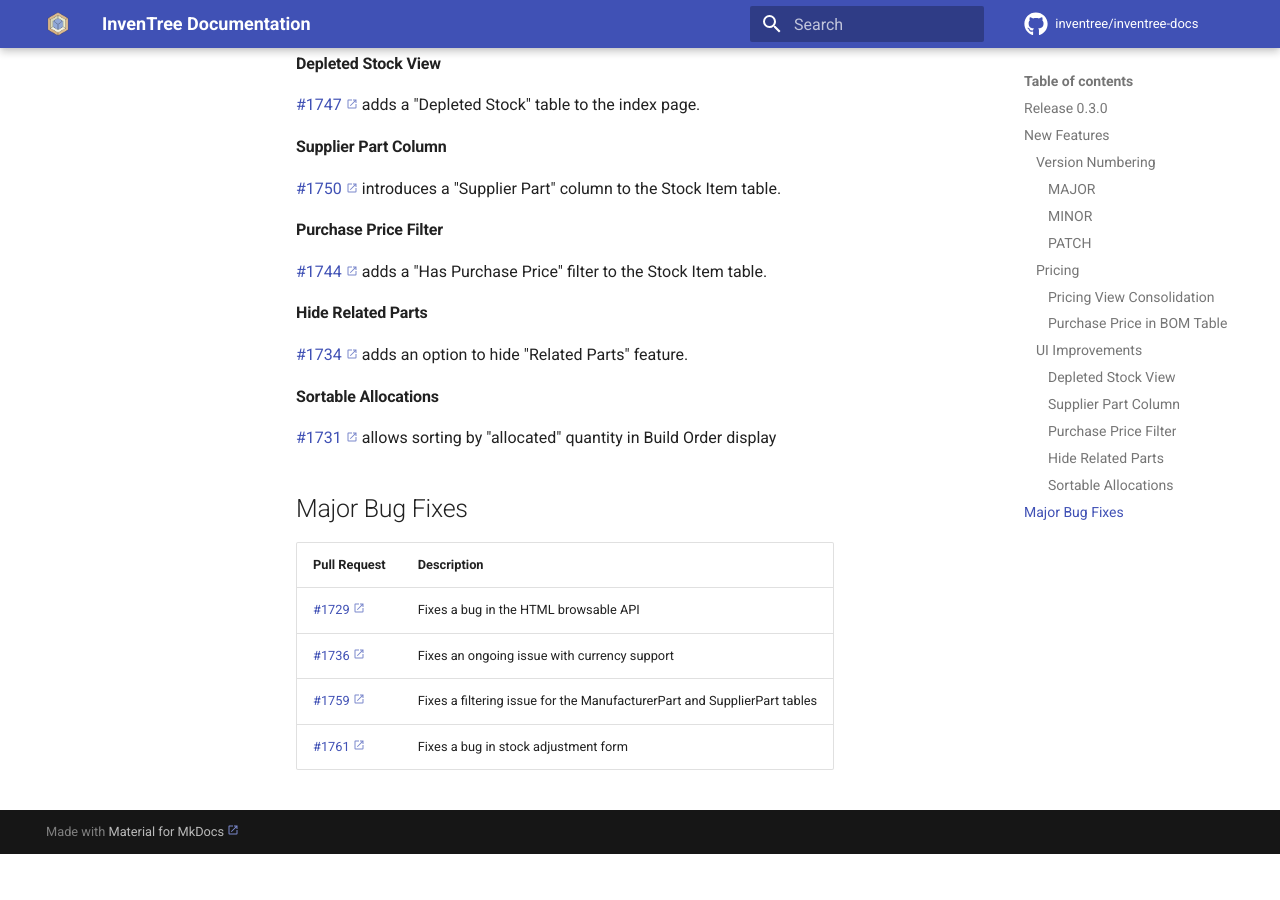
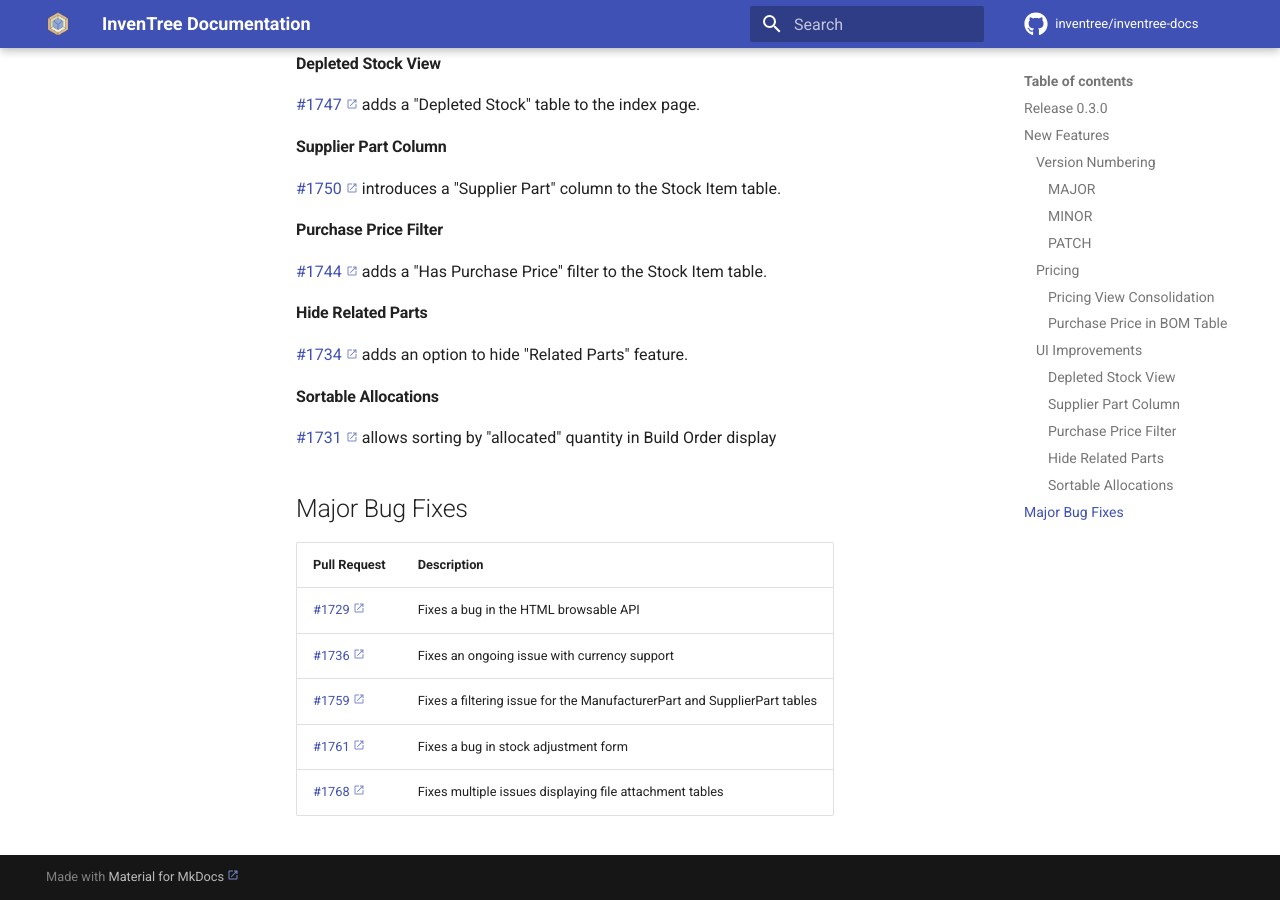
Before and after one commit to inventree/inventree-docs, an MkDocs documentation site: the page built from docs/releases/0.2.5.md, in a window 1280 px wide and 900 px high, scrolled down 1127 px. Built offline with MkDocs 1.6.1 and Material for MkDocs 9.7.7, drawn with Linux system fonts in a browser that asks for light colours; a script that is not in the unit is left out; comment, search, counter and statistics services are not loaded; before the commit the page ends 1981 px from its top, so only the background shows below that.

Commit message:
Update 0.2.5.md

```diff
--- a/docs/releases/0.2.5.md
+++ b/docs/releases/0.2.5.md
@@ -68,3 +68,4 @@ Multiple user interface improvements have been implemented, as described below:
 | [#1736](https://github.com/inventree/InvenTree/pull/1736) | Fixes an ongoing issue with currency support |
 | [#1759](https://github.com/inventree/InvenTree/pull/1759) | Fixes a filtering issue for the ManufacturerPart and SupplierPart tables |
 | [#1761](https://github.com/inventree/InvenTree/pull/1761) | Fixes a bug in stock adjustment form |
+| [#1768](https://github.com/inventree/InvenTree/pull/1768) | Fixes multiple issues displaying file attachment tables |
```
